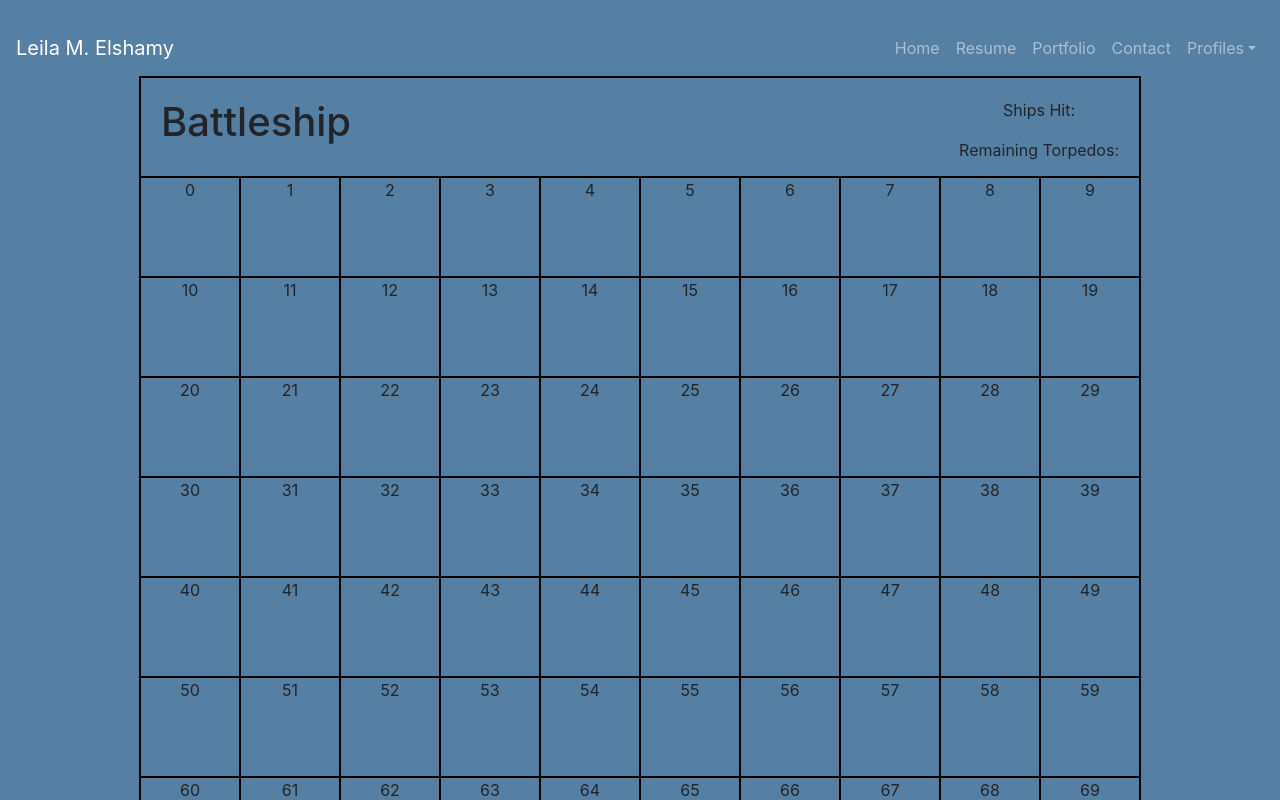
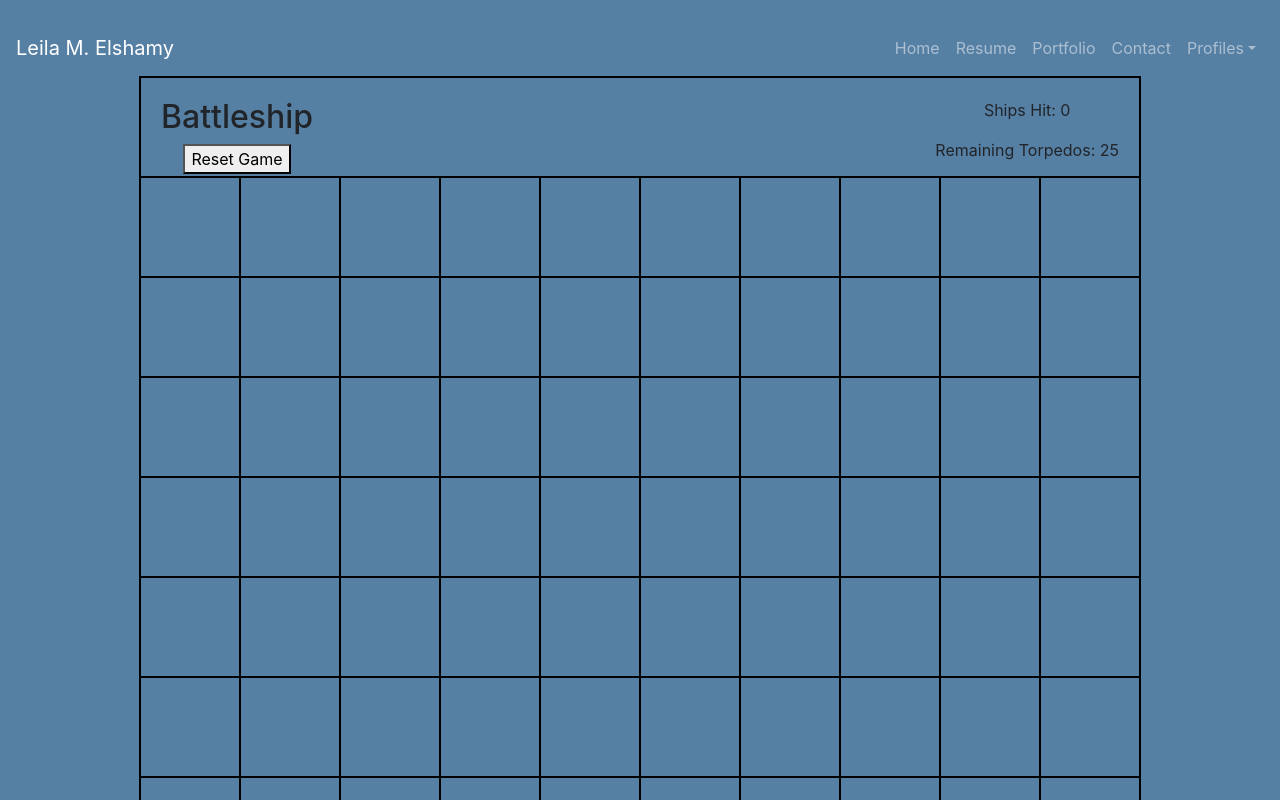
Before and after one commit to elemee3/portfolio-site, a React (Create React App) app: page /battleship in a window 1280 px wide. Shown: the top 800 px of the page. Built offline with nearby package versions, Linux system fonts and the light colour scheme; no server answers.

Commit message:
progress on battleship, just need end game and reset functionality

```diff
--- a/src/games/battleship/Battleship.js
+++ b/src/games/battleship/Battleship.js
@@ -9,7 +9,10 @@ class Battleship extends Component {
     super(props);
     this.state = {
       isStart: true,
-      gameBoard: [],
+      shipLocations: [],
+      deactivated: [],
+      shipHits: 0,
+      torpedos: 25,
       emptyBoard: [
         "", "", "", "", "", "", "", "", "", "",
         "", "", "", "", "", "", "", "", "", "",
@@ -25,115 +28,95 @@ class Battleship extends Component {
     }
   }
 
-  generateBoard = () => {
-    let gameBoard = this.generateShips()
-    let boxes = gameBoard.map((box, index) => {
-      return (
-        <Box id={index} isClicked="unclicked" isShip={box === "X" ? true : false} />
-      )
-    });
+  resetGame = () => {
+    let ships = this.generateShips();
     this.setState({
-      gameBoard: boxes,
-      isStart: false
-    });
+      isStart: true,
+      shipLocations: ships,
+      deactivated: [],
+      shipHits: 0,
+      torpedos: 25,
+    })
   }
 
-  getRandomThruHundred = () => {
-    return Math.floor(Math.random() * 100);
+  handleClick = (boxId) => {
+    let { shipHits, torpedos, deactivated, shipLocations } = this.state;
+    if (!deactivated.includes(boxId)) {
+      this.deactivateBox(boxId);
+      if (shipLocations.includes(boxId)) {
+        this.handleShipHit(boxId)
+        this.setState({
+          torpedos: torpedos-1,
+          shipHits: shipHits+1
+        });
+      } else {
+        this.setState({ torpedos: torpedos-1 });
+      };
+    };
   }
 
-  // given array of boxes, return array of neighbor boxes
-  getNeighbors = (shipBoxes) => {
-    let neighbors = [];
-    for (let i = 0; i < shipBoxes.length; i++) {
-      let digits = shipBoxes[i].toString().split("").length;
-      // Right neighbor (only if tens place is not 9)
-      if (shipBoxes[i].toString()[digits - 1] !== 9) {
-        neighbors.push(shipBoxes[i] + 1);
-      };
-      // Left neighbor (only if tens place is not 0)
-      if (shipBoxes[i].toString()[digits - 1] !== 0) {
-        neighbors.push(shipBoxes[i] - 1);
-      };
-      // Top neighbor (only if num is greater than 9)
-      if (shipBoxes[i] > 9) {
-        neighbors.push(shipBoxes[i] - 10);
-      };
-      // Bottom neighbor (only if num is less than 90)
-      if (shipBoxes[i] < 90) {
-        neighbors.push(shipBoxes[i] + 10);
+  handleShipHit = (id) => {
+    let { shipLocations } = this.state;
+    let restOfShip = [];
+    let digits = id.toString().split("").length;
+    let lastDigit = id.toString()[digits - 1]
+
+    // check in each direction, up to 3 blocks away
+    // RIGHT
+    if (lastDigit < 9 && shipLocations.includes(id+1)) {
+      restOfShip.push(id+1);
+      if (lastDigit < 8 && shipLocations.includes(id+2)) {
+        restOfShip.push(id+2);
+        if (lastDigit < 7 && shipLocations.includes(id+3)) {
+          restOfShip.push(id+3);
+        };
       };
     };
-    neighbors = neighbors.filter((item, index) => {
-      return neighbors.indexOf(item) >= index;
-    });
-    return neighbors;
+    // LEFT
+    if (lastDigit > 0 && shipLocations.includes(id-1)) {
+      restOfShip.push(id-1);
+      if (lastDigit > 1 && shipLocations.includes(id-2)) {
+        restOfShip.push(id-2);
+        if (lastDigit > 2 && shipLocations.includes(id-3)) {
+          restOfShip.push(id-3);
+        };
+      };
+    };
+    // TOP
+    if (id > 9 && shipLocations.includes(id-10)) {
+      restOfShip.push(id-10);
+      if (id > 19 && shipLocations.includes(id-20)) {
+        restOfShip.push(id-20);
+        if (id > 29 && shipLocations.includes(id-30)) {
+          restOfShip.push(id-30);
+        };
+      };
+    };
+    // BOTTOM
+    if (id < 90 && shipLocations.includes(id+10)) {
+      restOfShip.push(id+10);
+      if (id < 80 && shipLocations.includes(id+20)) {
+        restOfShip.push(id+20);
+        if (id < 70 && shipLocations.includes(id+30)) {
+          restOfShip.push(id+30);
+        };
+      };
+    };
+    this.deactivateBox(restOfShip);
   }
 
-  checkForMatch = (newShip, neighbors) => {
-    let isMatch = false;
-    for (let i = 0; i < newShip.length; i++) {
-      if (neighbors.includes(newShip[i])) {
-        isMatch = true;
-        break;
+  deactivateBox = (ids) => {
+    let { deactivated } = this.state;
+    if (ids.length === 0) {
+      return;
+    } else if (ids.length > 0) {
+      for (let i = 0; i < ids.length; i++) {
+        deactivated.push(ids[i]);
       };
+    } else {
+      deactivated.push(ids);
     };
-    return isMatch;
-  }
-
-  // TODO: consolidate generate ship functions
-  generateHorizontialFour = () => {
-    let shipPositions;
-    let random = this.getRandomThruHundred();
-    let digits = random.toString().split("").length;
-    if (random.toString()[digits - 1] >= 7) {
-      // if last digit is 7, 8, or 9, build backwards
-      shipPositions = [random, random - 1, random - 2, random - 3];
-    } else {
-      // otherwise, build forwards
-      shipPositions = [random, random + 1, random + 2, random + 3];
-    };
-    return shipPositions;
-  }
-
-  generateVerticalFour = () => {
-    let shipPositions;
-    let random = this.getRandomThruHundred();
-    if (random > 69) {
-      // if num is greater than 69, build up
-      shipPositions = [random, random - 10, random - 20, random - 30];
-    } else {
-      // otherwise, build down
-      shipPositions = [random, random + 10, random + 20, random + 30];
-    };
-    return shipPositions;
-  }
-
-  generateHorizontialThree = () => {
-    let shipPositions;
-    let random = this.getRandomThruHundred();
-    let digits = random.toString().split("").length;
-    if (random.toString()[digits - 1] >= 8) {
-      // if last digit is 8 or 9, build backwards
-      shipPositions = [random, random - 1, random - 2];
-    } else {
-      // otherwise, build forwards
-      shipPositions = [random, random + 1, random + 2];
-    };
-    return shipPositions;
-  }
-
-  generateVerticalThree = () => {
-    let shipPositions;
-    let random = this.getRandomThruHundred();
-    if (random > 79) {
-      // if num is greater than 79, build up
-      shipPositions = [random, random - 10, random - 20];
-    } else {
-      // otherwise, build down
-      shipPositions = [random, random + 10, random + 20];
-    };
-    return shipPositions;
+    this.setState({ deactivated});
   }
 
   generateShips = () => {
@@ -199,21 +182,130 @@ class Battleship extends Component {
     positions.push(currentShip);
     positions = positions.flat(2);
 
-    // make a copy of the empty board
-    let ships = this.state.emptyBoard;
-    // add ships to copied board
-    for (let i = 0; i < positions.length; i++) {
-      ships[positions[i]] = "X"
+    return positions;
+  }
+  /////////////////////////////////// helpers for generateShips()
+  getNeighbors = (shipBoxes) => {
+    let neighbors = [];
+    for (let i = 0; i < shipBoxes.length; i++) {
+      let digits = shipBoxes[i].toString().split("").length;
+      // Right neighbor (only if tens place is not 9)
+      if (shipBoxes[i].toString()[digits - 1] !== 9) {
+        neighbors.push(shipBoxes[i] + 1);
+      };
+      // Left neighbor (only if tens place is not 0)
+      if (shipBoxes[i].toString()[digits - 1] !== 0) {
+        neighbors.push(shipBoxes[i] - 1);
+      };
+      // Top neighbor (only if num is greater than 9)
+      if (shipBoxes[i] > 9) {
+        neighbors.push(shipBoxes[i] - 10);
+      };
+      // Bottom neighbor (only if num is less than 90)
+      if (shipBoxes[i] < 90) {
+        neighbors.push(shipBoxes[i] + 10);
+      };
     };
-    return ships;
+    neighbors = neighbors.filter((item, index) => {
+      return neighbors.indexOf(item) >= index;
+    });
+    return neighbors;
+  }
+  checkForMatch = (newShip, neighbors) => {
+    let isMatch = false;
+    for (let i = 0; i < newShip.length; i++) {
+      if (neighbors.includes(newShip[i])) {
+        isMatch = true;
+        break;
+      };
+    };
+    return isMatch;
+  }
+  getRandomThruHundred = () => {
+    return Math.floor(Math.random() * 100);
+  }
+  generateHorizontialFour = () => {
+    let shipPositions;
+    let random = this.getRandomThruHundred();
+    let digits = random.toString().split("").length;
+    if (random.toString()[digits - 1] >= 7) {
+      // if last digit is 7, 8, or 9, build backwards
+      shipPositions = [random, random - 1, random - 2, random - 3];
+    } else {
+      // otherwise, build forwards
+      shipPositions = [random, random + 1, random + 2, random + 3];
+    };
+    return shipPositions;
+  }
+  generateVerticalFour = () => {
+    let shipPositions;
+    let random = this.getRandomThruHundred();
+    if (random > 69) {
+      // if num is greater than 69, build up
+      shipPositions = [random, random - 10, random - 20, random - 30];
+    } else {
+      // otherwise, build down
+      shipPositions = [random, random + 10, random + 20, random + 30];
+    };
+    return shipPositions;
+  }
+  generateHorizontialThree = () => {
+    let shipPositions;
+    let random = this.getRandomThruHundred();
+    let digits = random.toString().split("").length;
+    if (random.toString()[digits - 1] >= 8) {
+      // if last digit is 8 or 9, build backwards
+      shipPositions = [random, random - 1, random - 2];
+    } else {
+      // otherwise, build forwards
+      shipPositions = [random, random + 1, random + 2];
+    };
+    return shipPositions;
+  }
+  generateVerticalThree = () => {
+    let shipPositions;
+    let random = this.getRandomThruHundred();
+    if (random > 79) {
+      // if num is greater than 79, build up
+      shipPositions = [random, random - 10, random - 20];
+    } else {
+      // otherwise, build down
+      shipPositions = [random, random + 10, random + 20];
+    };
+    return shipPositions;
+  }
+  ///////////////////////////////////////////////////////////////
+
+  componentDidMount = () => {
+    let ships = this.generateShips();
+    this.setState({
+      shipLocations: ships,
+      isStart: false
+    });
   }
 
   render() {
+    let boxes = this.state.emptyBoard.map((box, id) => {
+      let isShip = false;
+      let isActive = true;
+      if (this.state.deactivated.includes(id)) {
+        console.log(id + ' is deactivated')
+        isActive = false;
+      };
+      if (this.state.shipLocations.includes(id)) {
+        console.log(id + ' is a ship')
+        isShip = true;
+      };
+      return (
+        <Box key={id} id={id} isShip={isShip} isActive={isActive} handleClick={this.handleClick} />
+      )
+    });
+
     return (
       <div className="battleship-game">
-        <Header />
+        <Header hits={this.state.shipHits} torpedos={this.state.torpedos} resetGame={this.resetGame} />
         <div className="board">
-          {this.state.isStart ? this.generateBoard() : this.state.gameBoard}
+          {boxes}
         </div>
       </div>
     );
--- a/src/games/battleship/Box.js
+++ b/src/games/battleship/Box.js
@@ -4,28 +4,24 @@ class Box extends Component {
   constructor(props) {
     super(props);
     this.state = {
-      clickStatus: "unclicked"
+      color: ''
     }
   }
 
   handleClick = () => {
-    let status;
-    if (this.props.isShip) {
-      status = "ship-box"
-    } else {
-      status = "non-ship-box"
-    }
-    this.setState({
-      clickStatus: status
-    })
+    this.props.handleClick(this.props.id);
+    if (this.props.isActive) {
+      this.props.isShip ? this.setState({ color: 'red' }) : this.setState({ color: 'white' });
+    };
   }
 
   render() {
-    console.log(this.props.isShip)
+    let color;
+    if (!this.props.isActive && this.props.isShip) {
+      color = 'red';
+    };
     return (
-      <div style={boxStyles} className={this.state.clickStatus} onClick={this.handleClick}>
-        {this.props.id}
-      </div>
+      <div style={boxStyles} className={color ? color : this.state.color} onClick={this.handleClick}></div>
     );
   }
 }
--- a/src/games/battleship/Header.js
+++ b/src/games/battleship/Header.js
@@ -4,7 +4,10 @@ class Header extends Component {
   render() {
     return (
       <div className="bs-header">
-        <h1>Battleship</h1>
+        <div className="title">
+          <h2>Battleship</h2>
+          <button onClick={this.props.resetGame}>Reset Game</button>
+        </div>
         <h3>{this.props.endGameMessage}</h3>
         <div>
           <p>Ships Hit: {this.props.hits}</p>
@@ -15,5 +18,4 @@ class Header extends Component {
   }
 }
 
-
 export default Header;
--- a/src/games/battleship/battleship.css
+++ b/src/games/battleship/battleship.css
@@ -17,15 +17,11 @@
   padding: 20px;
 }
 
-.unclicked {
-
-}
-
-.ship-box {
+.red {
   background-color: red;
 }
 
-.non-ship-box {
+.white {
   background-color: white;
 }
 
```
